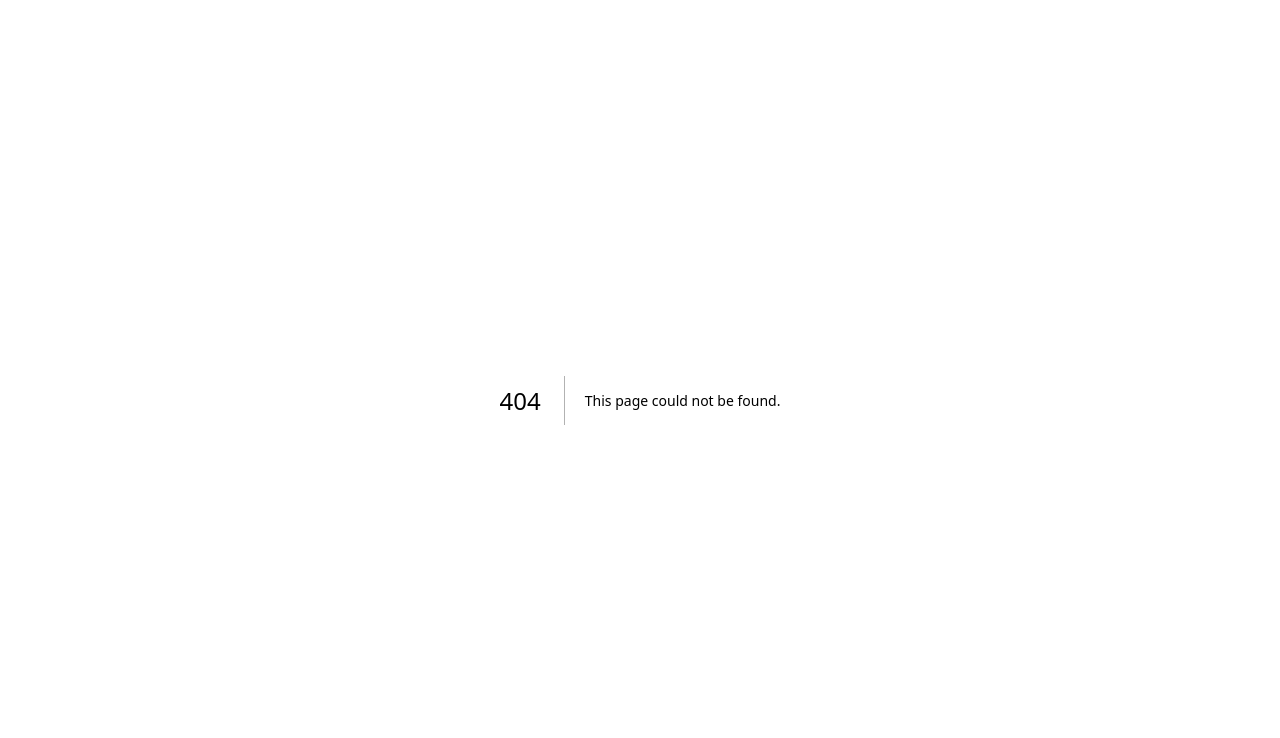
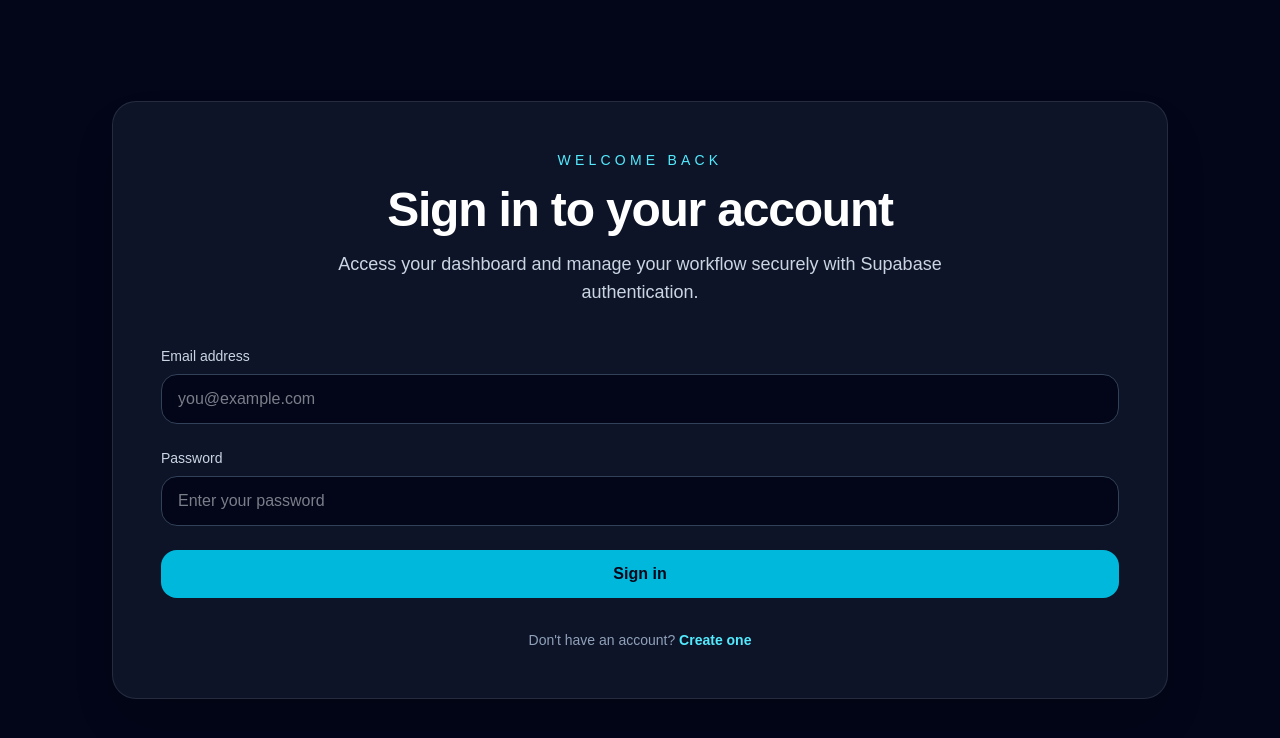
Before and after one commit to Rdiaz206/grievance-os, a Next.js app: page /login in a window 1280 px wide. Before the commit this address had no page. Shown: the top 738 px of the page. Built offline with nearby package versions, Linux system fonts and the light colour scheme; no server answers.

Commit message:
Add Supabase auth login/signup pages and route protection middleware

```diff
--- a/app/layout.tsx
+++ b/app/layout.tsx
@@ -13,8 +13,8 @@ const geistMono = Geist_Mono({
 });
 
 export const metadata: Metadata = {
-  title: "Create Next App",
-  description: "Generated by create next app",
+  title: "Grievance OS",
+  description: "A secure Next.js dashboard powered by Supabase Auth",
 };
 
 export default function RootLayout({
--- /dev/null
+++ b/app/login/page.tsx
@@ -0,0 +1,124 @@
+"use client";
+
+import Link from "next/link";
+import { useRouter } from "next/navigation";
+import { useEffect, useState } from "react";
+import { createBrowserSupabaseClient } from "@/lib/supabase";
+
+const supabase = createBrowserSupabaseClient();
+
+export default function LoginPage() {
+  const router = useRouter();
+  const [email, setEmail] = useState("");
+  const [password, setPassword] = useState("");
+  const [error, setError] = useState<string | null>(null);
+  const [loading, setLoading] = useState(false);
+
+  useEffect(() => {
+    const checkSession = async () => {
+      const {
+        data: { session },
+      } = await supabase.auth.getSession();
+
+      if (session) {
+        document.cookie = "grievance-auth=true; path=/; sameSite=lax";
+        router.replace("/dashboard");
+      }
+    };
+
+    checkSession();
+  }, [router]);
+
+  const handleSubmit = async (event: React.FormEvent<HTMLFormElement>) => {
+    event.preventDefault();
+    setLoading(true);
+    setError(null);
+
+    const { data, error } = await supabase.auth.signInWithPassword({
+      email,
+      password,
+    });
+
+    setLoading(false);
+
+    if (error) {
+      setError(error.message);
+      return;
+    }
+
+    if (data.session) {
+      document.cookie = "grievance-auth=true; path=/; sameSite=lax";
+      router.push("/dashboard");
+      return;
+    }
+
+    setError("Unable to sign in. Please check your credentials and try again.");
+  };
+
+  return (
+    <div className="min-h-screen bg-slate-950 text-slate-100">
+      <div className="mx-auto flex min-h-screen max-w-6xl flex-col justify-center px-6 py-16 sm:px-10 lg:px-12">
+        <div className="rounded-3xl border border-white/10 bg-slate-900/90 p-10 shadow-2xl shadow-black/20 sm:p-12">
+          <div className="mb-10 text-center">
+            <p className="text-sm uppercase tracking-[0.3em] text-cyan-300">Welcome back</p>
+            <h1 className="mt-4 text-4xl font-semibold tracking-tight text-white sm:text-5xl">
+              Sign in to your account
+            </h1>
+            <p className="mx-auto mt-4 max-w-2xl text-base leading-7 text-slate-300 sm:text-lg">
+              Access your dashboard and manage your workflow securely with Supabase authentication.
+            </p>
+          </div>
+
+          <form onSubmit={handleSubmit} className="space-y-6">
+            <div>
+              <label className="mb-2 block text-sm font-medium text-slate-300" htmlFor="email">
+                Email address
+              </label>
+              <input
+                id="email"
+                type="email"
+                value={email}
+                onChange={(event) => setEmail(event.target.value)}
+                required
+                className="w-full rounded-2xl border border-slate-700 bg-slate-950 px-4 py-3 text-slate-100 outline-none transition focus:border-cyan-400 focus:ring-4 focus:ring-cyan-500/10"
+                placeholder="you@example.com"
+              />
+            </div>
+
+            <div>
+              <label className="mb-2 block text-sm font-medium text-slate-300" htmlFor="password">
+                Password
+              </label>
+              <input
+                id="password"
+                type="password"
+                value={password}
+                onChange={(event) => setPassword(event.target.value)}
+                required
+                className="w-full rounded-2xl border border-slate-700 bg-slate-950 px-4 py-3 text-slate-100 outline-none transition focus:border-cyan-400 focus:ring-4 focus:ring-cyan-500/10"
+                placeholder="Enter your password"
+              />
+            </div>
+
+            {error ? <p className="rounded-2xl bg-red-500/10 px-4 py-3 text-sm text-red-200">{error}</p> : null}
+
+            <button
+              type="submit"
+              className="w-full rounded-2xl bg-cyan-500 px-5 py-3 text-base font-semibold text-slate-950 transition hover:bg-cyan-400 disabled:cursor-not-allowed disabled:opacity-60"
+              disabled={loading}
+            >
+              {loading ? "Signing in…" : "Sign in"}
+            </button>
+          </form>
+
+          <p className="mt-8 text-center text-sm text-slate-400">
+            Don&apos;t have an account? {" "}
+            <Link href="/signup" className="font-semibold text-cyan-300 hover:text-cyan-200">
+              Create one
+            </Link>
+          </p>
+        </div>
+      </div>
+    </div>
+  );
+}
--- a/app/page.tsx
+++ b/app/page.tsx
@@ -1,63 +1,51 @@
-import Image from "next/image";
+import Link from "next/link";
 
 export default function Home() {
   return (
-    <div className="flex flex-col flex-1 items-center justify-center bg-zinc-50 font-sans dark:bg-black">
-      <main className="flex flex-1 w-full max-w-3xl flex-col items-center justify-between py-32 px-16 bg-white dark:bg-black sm:items-start">
-        <Image
-          className="dark:invert"
-          src="/next.svg"
-          alt="Next.js logo"
-          width={100}
-          height={20}
-          priority
-        />
-        <div className="flex flex-col items-center gap-6 text-center sm:items-start sm:text-left">
-          <h1 className="max-w-xs text-3xl font-semibold leading-10 tracking-tight text-black dark:text-zinc-50">
-            To get started, edit the page.tsx file.
-          </h1>
-          <p className="max-w-md text-lg leading-8 text-zinc-600 dark:text-zinc-400">
-            Looking for a starting point or more instructions? Head over to{" "}
-            <a
-              href="https://vercel.com/templates?framework=next.js&utm_source=create-next-app&utm_medium=appdir-template-tw&utm_campaign=create-next-app"
-              className="font-medium text-zinc-950 dark:text-zinc-50"
-            >
-              Templates
-            </a>{" "}
-            or the{" "}
-            <a
-              href="https://nextjs.org/learn?utm_source=create-next-app&utm_medium=appdir-template-tw&utm_campaign=create-next-app"
-              className="font-medium text-zinc-950 dark:text-zinc-50"
-            >
-              Learning
-            </a>{" "}
-            center.
-          </p>
-        </div>
-        <div className="flex flex-col gap-4 text-base font-medium sm:flex-row">
-          <a
-            className="flex h-12 w-full items-center justify-center gap-2 rounded-full bg-foreground px-5 text-background transition-colors hover:bg-[#383838] dark:hover:bg-[#ccc] md:w-[158px]"
-            href="https://vercel.com/new?utm_source=create-next-app&utm_medium=appdir-template-tw&utm_campaign=create-next-app"
-            target="_blank"
-            rel="noopener noreferrer"
-          >
-            <Image
-              className="dark:invert"
-              src="/vercel.svg"
-              alt="Vercel logomark"
-              width={16}
-              height={16}
-            />
-            Deploy Now
-          </a>
-          <a
-            className="flex h-12 w-full items-center justify-center rounded-full border border-solid border-black/[.08] px-5 transition-colors hover:border-transparent hover:bg-black/[.04] dark:border-white/[.145] dark:hover:bg-[#1a1a1a] md:w-[158px]"
-            href="https://nextjs.org/docs?utm_source=create-next-app&utm_medium=appdir-template-tw&utm_campaign=create-next-app"
-            target="_blank"
-            rel="noopener noreferrer"
-          >
-            Documentation
-          </a>
+    <div className="min-h-screen bg-slate-950 text-slate-100">
+      <main className="mx-auto flex min-h-screen max-w-6xl flex-col justify-center px-6 py-16 sm:px-10 lg:px-12">
+        <div className="rounded-[2rem] border border-white/5 bg-slate-900/90 p-10 shadow-2xl shadow-black/20 sm:p-12">
+          <div className="grid gap-12 lg:grid-cols-[1.25fr_0.9fr] lg:items-center">
+            <div>
+              <p className="text-sm uppercase tracking-[0.35em] text-cyan-300">Grievance OS</p>
+              <h1 className="mt-6 text-5xl font-semibold tracking-tight text-white sm:text-6xl">
+                Secure authentication for your dashboard.
+              </h1>
+              <p className="mt-6 max-w-xl text-lg leading-8 text-slate-300">
+                Sign in or sign up with Supabase Auth to reach the protected dashboard experience.
+                The app will redirect authenticated users directly to <strong>/dashboard</strong>.
+              </p>
+              <div className="mt-10 flex flex-col gap-4 sm:flex-row">
+                <Link
+                  href="/login"
+                  className="inline-flex items-center justify-center rounded-2xl bg-cyan-500 px-6 py-3 text-base font-semibold text-slate-950 transition hover:bg-cyan-400"
+                >
+                  Sign in
+                </Link>
+                <Link
+                  href="/signup"
+                  className="inline-flex items-center justify-center rounded-2xl border border-white/10 px-6 py-3 text-base font-semibold text-white transition hover:border-cyan-400 hover:text-cyan-200"
+                >
+                  Create account
+                </Link>
+              </div>
+            </div>
+
+            <div className="rounded-[2rem] border border-white/10 bg-slate-950/90 p-8 text-slate-300 shadow-lg shadow-slate-950/20">
+              <p className="text-sm uppercase tracking-[0.35em] text-cyan-300">Protected routes</p>
+              <ul className="mt-6 space-y-4 text-base leading-7 text-slate-300">
+                <li className="rounded-2xl border border-slate-800 bg-slate-900/80 p-4">
+                  <strong className="text-white">/dashboard</strong> is protected and requires authentication.
+                </li>
+                <li className="rounded-2xl border border-slate-800 bg-slate-900/80 p-4">
+                  Unauthenticated users are redirected to <strong>/login</strong>.
+                </li>
+                <li className="rounded-2xl border border-slate-800 bg-slate-900/80 p-4">
+                  Supabase Auth handles login and sign-up flows.
+                </li>
+              </ul>
+            </div>
+          </div>
         </div>
       </main>
     </div>
--- /dev/null
+++ b/app/signup/page.tsx
@@ -0,0 +1,129 @@
+"use client";
+
+import Link from "next/link";
+import { useRouter } from "next/navigation";
+import { useEffect, useState } from "react";
+import { createBrowserSupabaseClient } from "@/lib/supabase";
+
+const supabase = createBrowserSupabaseClient();
+
+export default function SignupPage() {
+  const router = useRouter();
+  const [email, setEmail] = useState("");
+  const [password, setPassword] = useState("");
+  const [error, setError] = useState<string | null>(null);
+  const [loading, setLoading] = useState(false);
+  const [message, setMessage] = useState<string | null>(null);
+
+  useEffect(() => {
+    const checkSession = async () => {
+      const {
+        data: { session },
+      } = await supabase.auth.getSession();
+
+      if (session) {
+        document.cookie = "grievance-auth=true; path=/; sameSite=lax";
+        router.replace("/dashboard");
+      }
+    };
+
+    checkSession();
+  }, [router]);
+
+  const handleSubmit = async (event: React.FormEvent<HTMLFormElement>) => {
+    event.preventDefault();
+    setLoading(true);
+    setError(null);
+    setMessage(null);
+
+    const { data, error } = await supabase.auth.signUp({
+      email,
+      password,
+    });
+
+    setLoading(false);
+
+    if (error) {
+      setError(error.message);
+      return;
+    }
+
+    if (data.session) {
+      document.cookie = "grievance-auth=true; path=/; sameSite=lax";
+      router.push("/dashboard");
+      return;
+    }
+
+    setMessage(
+      "A verification email has been sent. Once confirmed, sign in to continue."
+    );
+  };
+
+  return (
+    <div className="min-h-screen bg-slate-950 text-slate-100">
+      <div className="mx-auto flex min-h-screen max-w-6xl flex-col justify-center px-6 py-16 sm:px-10 lg:px-12">
+        <div className="rounded-3xl border border-white/10 bg-slate-900/90 p-10 shadow-2xl shadow-black/20 sm:p-12">
+          <div className="mb-10 text-center">
+            <p className="text-sm uppercase tracking-[0.3em] text-cyan-300">Create your account</p>
+            <h1 className="mt-4 text-4xl font-semibold tracking-tight text-white sm:text-5xl">
+              Sign up with Supabase
+            </h1>
+            <p className="mx-auto mt-4 max-w-2xl text-base leading-7 text-slate-300 sm:text-lg">
+              Register quickly and securely to access the dashboard experience.
+            </p>
+          </div>
+
+          <form onSubmit={handleSubmit} className="space-y-6">
+            <div>
+              <label className="mb-2 block text-sm font-medium text-slate-300" htmlFor="email">
+                Email address
+              </label>
+              <input
+                id="email"
+                type="email"
+                value={email}
+                onChange={(event) => setEmail(event.target.value)}
+                required
+                className="w-full rounded-2xl border border-slate-700 bg-slate-950 px-4 py-3 text-slate-100 outline-none transition focus:border-cyan-400 focus:ring-4 focus:ring-cyan-500/10"
+                placeholder="you@example.com"
+              />
+            </div>
+
+            <div>
+              <label className="mb-2 block text-sm font-medium text-slate-300" htmlFor="password">
+                Password
+              </label>
+              <input
+                id="password"
+                type="password"
+                value={password}
+                onChange={(event) => setPassword(event.target.value)}
+                required
+                className="w-full rounded-2xl border border-slate-700 bg-slate-950 px-4 py-3 text-slate-100 outline-none transition focus:border-cyan-400 focus:ring-4 focus:ring-cyan-500/10"
+                placeholder="Create a password"
+              />
+            </div>
+
+            {error ? <p className="rounded-2xl bg-red-500/10 px-4 py-3 text-sm text-red-200">{error}</p> : null}
+            {message ? <p className="rounded-2xl bg-cyan-500/10 px-4 py-3 text-sm text-cyan-100">{message}</p> : null}
+
+            <button
+              type="submit"
+              className="w-full rounded-2xl bg-cyan-500 px-5 py-3 text-base font-semibold text-slate-950 transition hover:bg-cyan-400 disabled:cursor-not-allowed disabled:opacity-60"
+              disabled={loading}
+            >
+              {loading ? "Creating account…" : "Sign up"}
+            </button>
+          </form>
+
+          <p className="mt-8 text-center text-sm text-slate-400">
+            Already have an account? {" "}
+            <Link href="/login" className="font-semibold text-cyan-300 hover:text-cyan-200">
+              Sign in
+            </Link>
+          </p>
+        </div>
+      </div>
+    </div>
+  );
+}
--- /dev/null
+++ b/middleware.ts
@@ -0,0 +1,25 @@
+import { NextResponse } from "next/server";
+import type { NextRequest } from "next/server";
+
+const PUBLIC_FILE = /\.(.*)$/;
+
+export function middleware(req: NextRequest) {
+  const { pathname } = req.nextUrl;
+
+  if (pathname.startsWith("/_next") || PUBLIC_FILE.test(pathname)) {
+    return NextResponse.next();
+  }
+
+  const authenticated = req.cookies.get("grievance-auth")?.value;
+  const isProtectedRoute = pathname.startsWith("/dashboard") || pathname.startsWith("/app");
+
+  if (isProtectedRoute && !authenticated) {
+    return NextResponse.redirect(new URL("/login", req.url));
+  }
+
+  return NextResponse.next();
+}
+
+export const config = {
+  matcher: ["/dashboard/:path*", "/app/:path*"],
+};
```
